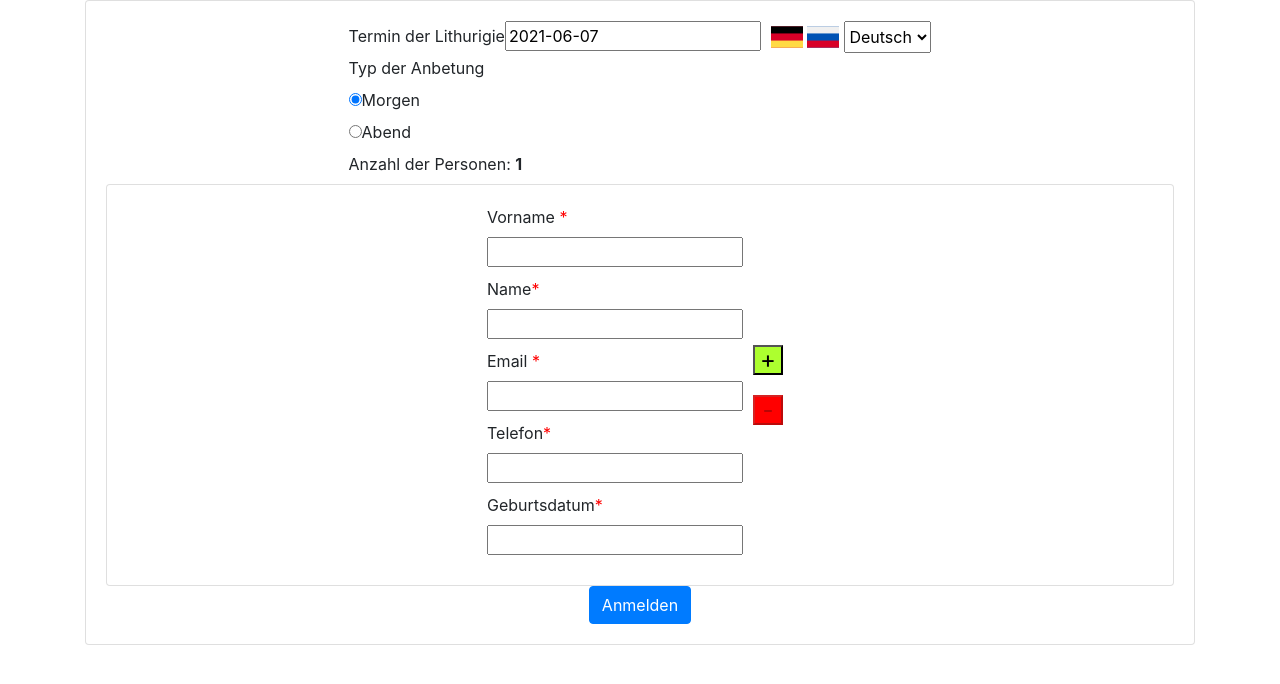
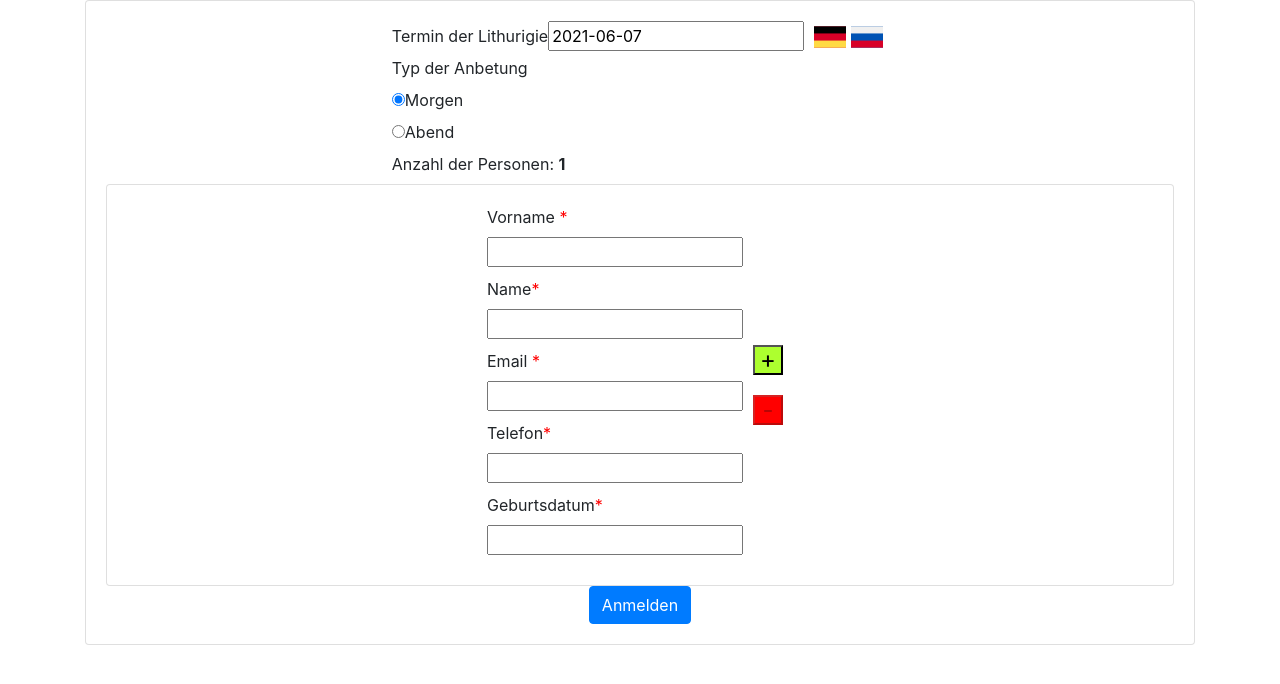
Before and after one commit to GoraChitich/reg_form, a React (Create React App) app: page /#/ in a window 1280 px wide. Shown: the top 684 px of the page. Built offline with nearby package versions, Linux system fonts and the light colour scheme.

Commit message:
Changed language labels

```diff
--- a/src/components/Form/Form.css
+++ b/src/components/Form/Form.css
@@ -22,7 +22,7 @@
     height: fit-content;
 }
 
-.regform .change-langauge label{
+.regform .change-langauge img{
     margin-bottom: 0;
     margin-right: 5px;
 }
--- a/src/components/Form/Form.js
+++ b/src/components/Form/Form.js
@@ -244,23 +244,26 @@ Ihre Termin beim Russischen Orthodoxische Kirche auf ${this.state.actualDate} um
 												</div>
 											</div>
 											<div className="change-langauge">
-												<label for="langid"><img src={imgGermany} /> <img src={imgRussia} /></label>
-												<select onChange={(e) => this.setState({ lang: e.target.value })}>
+												{/* <label for="langid"> */}
+												<img title='Deutsch' src={imgGermany} onClick={() => this.setState({ lang: "de" })} />
+												<img title='Русский' src={imgRussia} onClick={() => this.setState({ lang: "ru" })} />
+												{/* </label> */}
+											{/* <select onChange={(e) => this.setState({ lang: e.target.value })}>
 													<option value="ru" selected={this.state.lang === 'ru'}>Русский</option>
 													<option value="de" selected={this.state.lang === 'de'}>Deutsch</option>
-												</select>
-											</div>
+												</select> */}
 										</div>
-										{items}
+										</div>
+									{items}
 
-										<Container className="text-center" ><Button type="submit" className="text-center">
-											{texts['Registration'][this.state.lang]}
-										</Button></Container>
+									<Container className="text-center" ><Button type="submit" className="text-center">
+										{texts['Registration'][this.state.lang]}
+									</Button></Container>
 
 									</form>
 								</Card.Body>
 							</Card>
-						</Col></Row> </Container>
+						</Col></Row> </Container >
 			)
 		}
 	}
```
